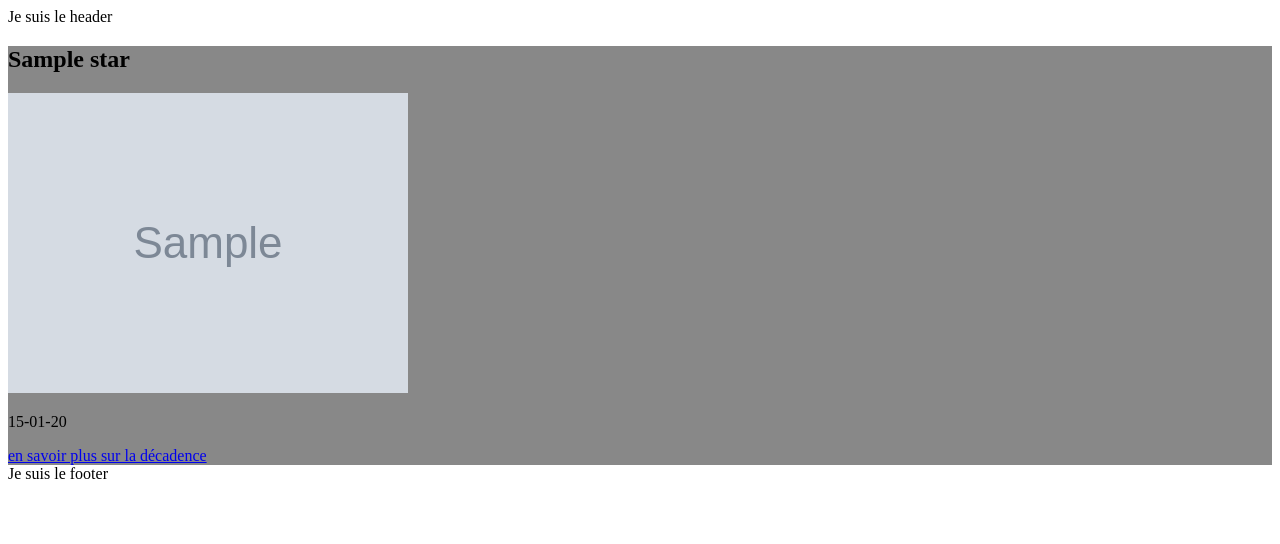
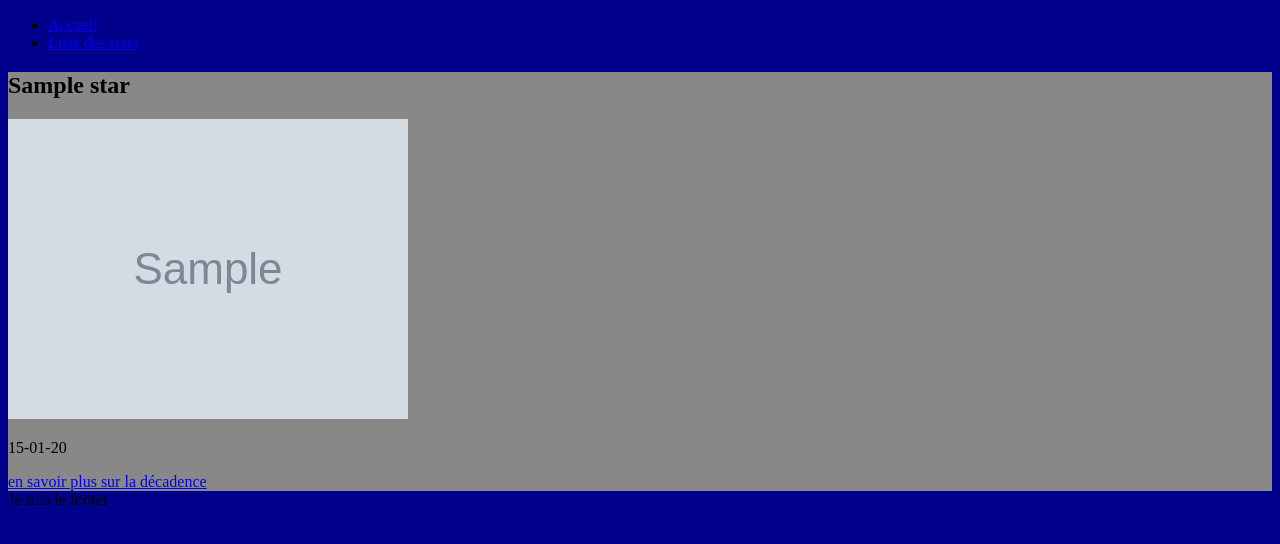
Before and after one commit to Sama-bnz/projet-twig, a Symfony app: template templates/show_stars.html.twig in a window 1280 px wide. Shown: the top 544 px of the page. Run offline with Twig, Linux system fonts and the light colour scheme; the template is opened without the code that fills it: most values are stand-ins (such as "Sample title", 1, 10 or a date in 2020); grey boxes marked "Sample" are stand-in pictures; some libraries are stand-ins or nearby versions.

Commit message:
update twig

```diff
--- /dev/null
+++ b/public/style.css
@@ -0,0 +1,3 @@
+body {
+    background-color: darkblue;
+}
--- a/templates/_header.html.twig
+++ b/templates/_header.html.twig
@@ -6,9 +6,18 @@
           content="width=device-width, user-scalable=no, initial-scale=1.0, maximum-scale=1.0, minimum-scale=1.0">
     <meta http-equiv="X-UA-Compatible" content="ie=edge">
     <title>Les stars</title>
+    <link rel="stylesheet" href="{{ asset('style.css') }}">
 </head>
 <body>
 
 <header>
-    Je suis le header
+    <ul>
+        <li>
+            <a href="{{ path('bonjour') }}">Accueil</a>
+        </li>
+        <li>
+            <a href="{{ path('stars') }}">Liste des stars</a>
+        </li>
+
+    </ul>
 </header>
--- /dev/null
+++ b/templates/home.html.twig
@@ -0,0 +1,5 @@
+{% include '_header.html.twig' %}
+
+<h1>Page d'accueil</h1>
+
+{% include '_footer.html.twig' %}
```
Also changed, not shown: src/Controller/AcceuilController.php (+2 -9 lines).
